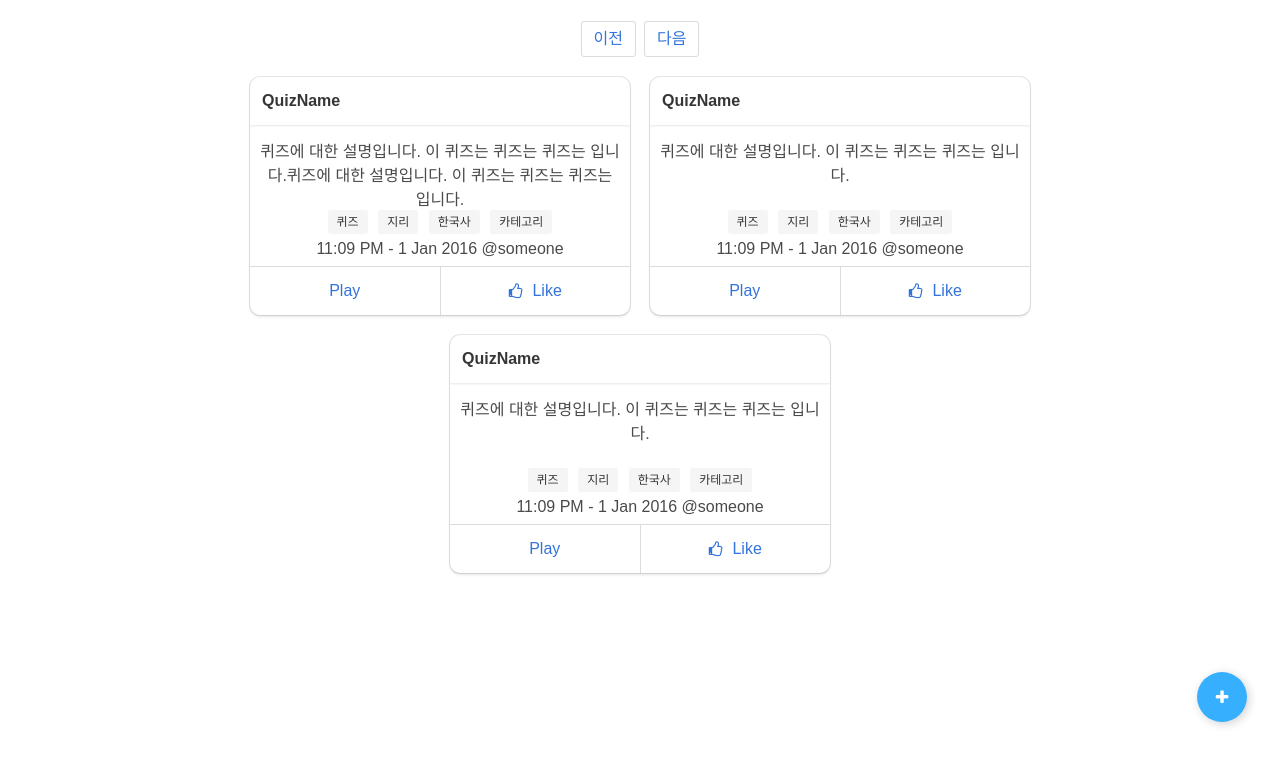
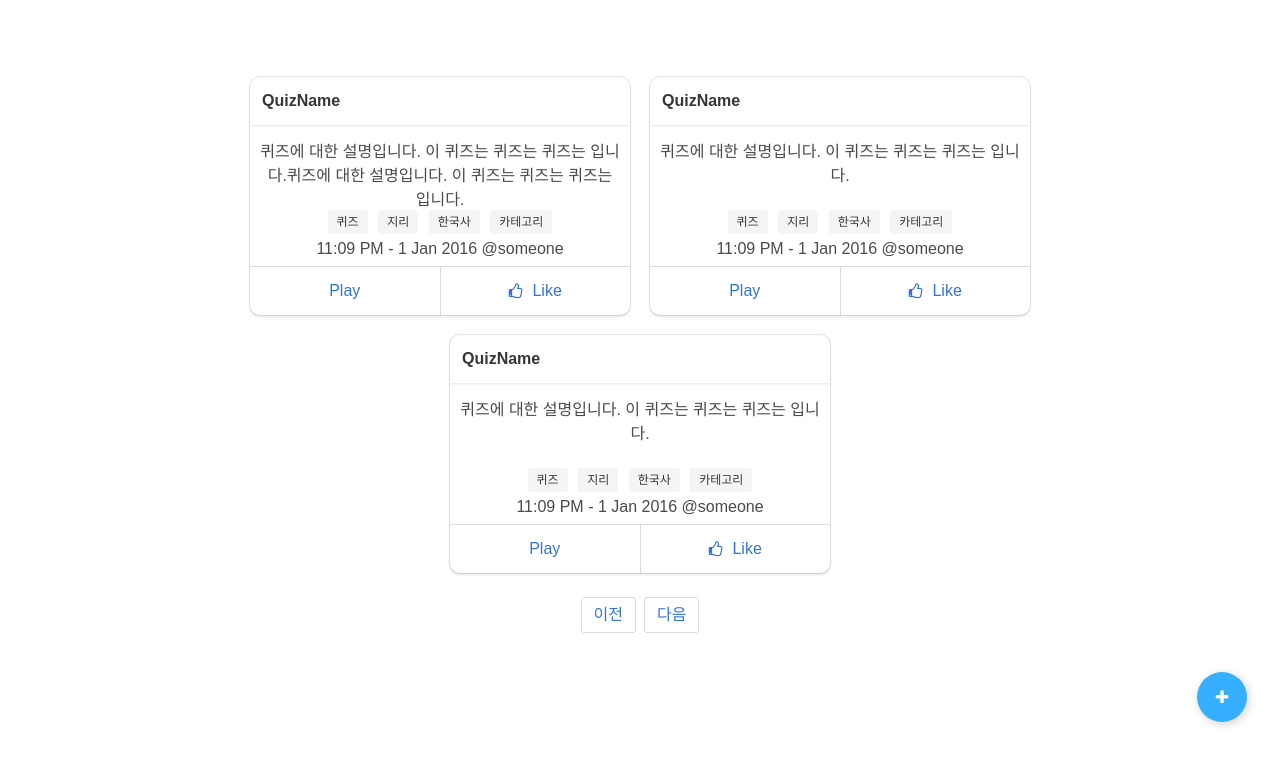
Before and after one commit to hdhc44/qt-front, a website: page index.html in a window 1280 px wide. Shown: the part 55-820 px from the top of the page. Drawn offline with nearby package versions, Linux system fonts and the light colour scheme.

Commit message:
error done

```diff
--- a/css/index.css
+++ b/css/index.css
@@ -1,5 +1,6 @@
-body {
+html,body {
     width: 100%;
+    height:100%;
 }
 
 .navbar-start {
@@ -13,21 +14,18 @@
 
 .container {
     width: 100%;
-    display: flex;
-    flex-direction: column;
-    text-align: center;
-    justify-content: center;
-    align-items: center;
+    height:100%;
+
 }
+
 
 .wrapper {
     display: flex;
-    flex-direction: row;
     flex-wrap: wrap;
     text-align: center;
     justify-content: center;
     align-items: center;
-    position: absolute;
+    position: relative;
     top: 50px;
     width: 100%;
     padding: 20px;
@@ -70,8 +68,13 @@
     -webkit-transition: background-color 0.3s;
     color: white;
 }
+.nav{
+    position: relative;
+    top:20px;
+}
 #pagination{
-  margin: 20px;
+    margin: 20px;
+    justify-content: center;
 }
 .tag{
     margin: 3px;
--- a/index.html
+++ b/index.html
@@ -174,14 +174,17 @@
                 </div>
             </div>
         </div>
+        <div class="nav">
+            <nav class="pagination is-rounded" role="navigation" aria-label="pagination" id="pagination">
+                <a class="pagination-previous" href="/?page=1&amp;sort=time">이전</a>
+                <a class="pagination-next" href="/?page=2&amp;sort=time">다음</a>
+            </nav>
+        </div>
 
         <a class="button" id="addBtn" href="./make.html">
             <i class="fa fa-plus" aria-hidden="true"></i>
         </a>
-        <nav class="pagination is-rounded" role="navigation" aria-label="pagination" id="pagination">
-          <a class="pagination-previous" href="/?page=1&amp;sort=time">이전</a>
-          <a class="pagination-next" href="/?page=2&amp;sort=time">다음</a>
-        </nav>
+
     </div>
 
 </body>
```
